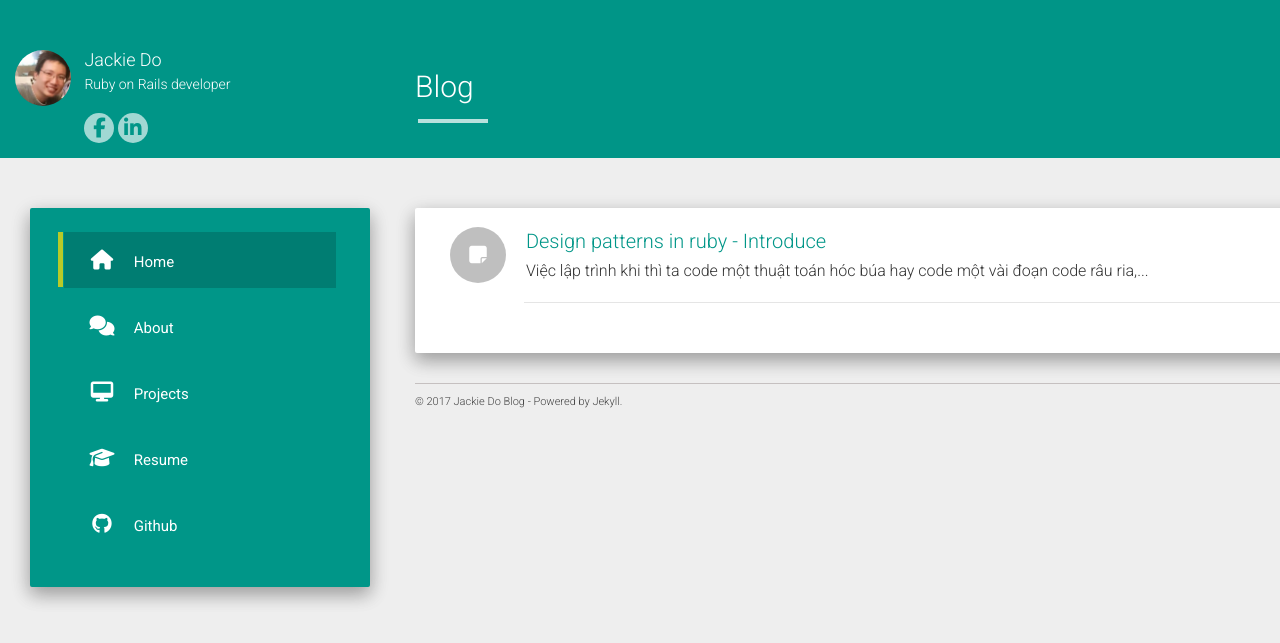
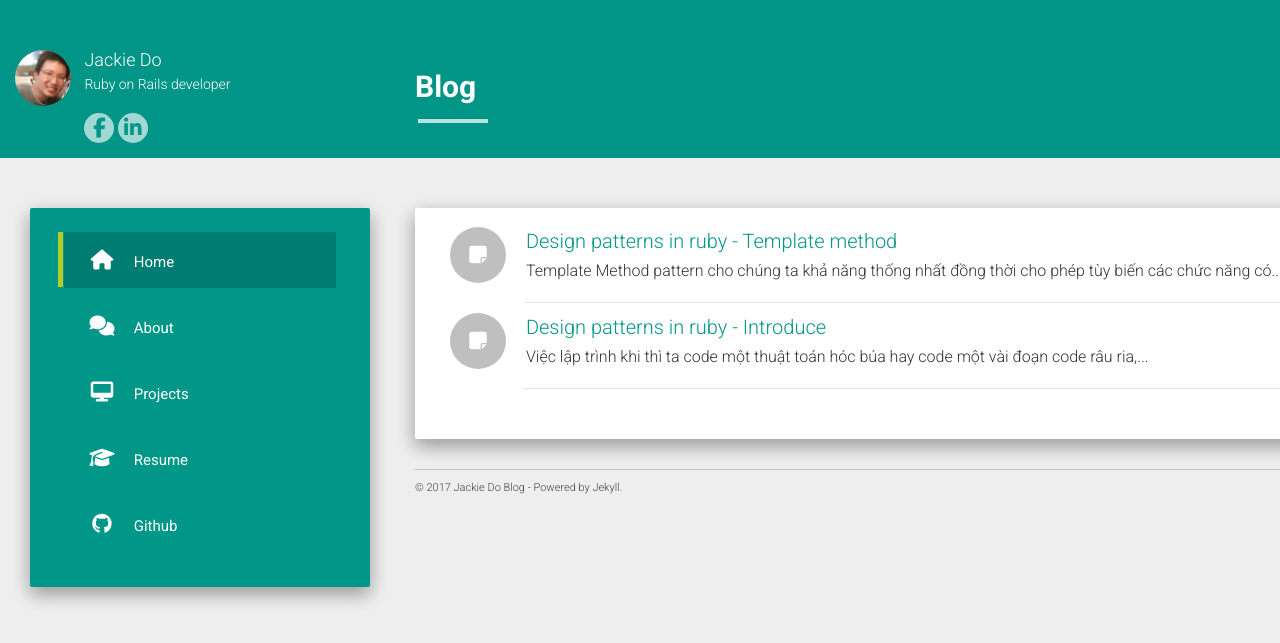
Before and after one commit to jackiedo91/jackie_do_blog, a Jekyll site: the page built from index.html, in a window 1280 px wide. Shown: the top 643 px of the page. Built offline with Jekyll 4.4.1, drawn with Linux system fonts in a browser that asks for light colours; nearby versions of some CDN libraries; the list of posts is cut into pages by our own code.

Commit message:
finish - template method design pattern - basic part

```diff
--- a/_posts/2017-11-03-design-pattern-in-ruby.md
+++ b/_posts/2017-11-03-design-pattern-in-ruby.md
@@ -19,7 +19,11 @@
 Tùy vào bài toán và hướng xử lý khác nhau mà ta áp dụng các design patterns khác nhau, dưới đây là 13 design patterns phổ biến của Ruby:
 <blockquote>
   <ol>
-    <li><a href="#" target="_blank"><b>Template Method</b></a></li>
+    <li>
+      <a href="{{ site.baseurl }}/ruby/2017/11/04/template-method-design-pattern-in-ruby.html" target="_blank">
+        <b>Template Method</b>
+      </a>
+    </li>
     <li><a href="#" target="_blank"><b>Strategy</b></a></li>
     <li><a href="#" target="_blank"><b>Observer</b></a></li>
     <li><a href="#" target="_blank"><b>Composite</b></a></li>
--- a/_posts/2017-11-04-template-method-design-pattern-in-ruby.md
+++ b/_posts/2017-11-04-template-method-design-pattern-in-ruby.md
@@ -3,17 +3,17 @@
 title: Design patterns in ruby - Template method
 date:   2017-11-04 02:00:00
 categories: ruby
-published: false
+published: true
 ---
 
-<blockquote><p><strong>Công dụng của Template Method pattern là xây dựng một abstract base class với một bộ 'khung' có sẵn từ đó các class kế thừa sẽ thống nhất và sử dụng chung khung này .</strong></p></blockquote>
+<blockquote><p><strong>Template Method pattern cho chúng ta khả năng thống nhất đồng thời cho phép tùy biến các chức năng có chung một luồng xử lý bằng cách sử dụng một abstract base class, định nghĩa cách template method với các methods khung bên trong nó nhờ đó các class kế thừa sẽ có luồng xử lý thống nhất và có thể tùy biến dựa vào các yêu cầu cụ thể.</strong></p></blockquote>
 
 <h2>Bài toán</h2>
-<p>Chúng ta có một class được dùng để xuất ra một report với định dạnh HTML. Sau một khoảng thời gian, ngoại trừ chức năng xuất repot HTML ban đầu thì bây giờ còn phát sinh thêm chức năng mới "xuất report bằng text" với đúng data input được sử dụng cho HTML report. </p>
+<p>Chúng ta có một class được dùng để xuất ra một report với định dạnh HTML. Sau một khoảng thời gian, ngoại trừ chức năng xuất repot HTML ban đầu thì bây giờ còn phát sinh thêm chức năng mới "xuất report bằng text" dùng chung data input được sử dụng cho HTML report. </p>
 
-<p>Có nhiều cách để làm được chức năng mới này: tạo một class với cấu trúc xêm xêm với HTML report class, đặt câu lệnh if/else vào class cũ để tùy chọn xuât HTML hay text ...</p>
+<p>Có nhiều cách để làm được chức năng mới này: tạo một class với cấu trúc giống giống với HTML report class, đặt câu lệnh if/else vào class cũ để tùy chọn xuât HTML hay text ...</p>
 
-<p>Theo tiêu đề của bài chúng ta sẽ refactor code lại áp dụng Template Method để tiện cho việc quản lý và cập nhật sau này, đồng thời cũng tạo ra sự thống nhất giữa các report (dùng chung input, dùng chung các methods ...)</p>
+<p>Theo chủ để của bài blog ngày hôm nay, chúng ta sẽ refactor code lại áp dụng Template Method để tiện cho việc quản lý và cập nhật sau này, đồng thời cũng tạo ra sự thống nhất giữa các report (dùng chung input, dùng chung các methods ...)</p>
 
 <blockquote>
 <h4>Report Class ban đầu (HTML report)</h4>
@@ -40,10 +40,14 @@
 
   end
 {% endhighlight %}
+</blockquote>
 
 
+<br/>
+<h3><i>[Bad Way] Hướng xử lý sử dụng điều kiện để tùy chọn xuất HTML hoặc Text</i></h3>
 
-<h4>Report Class - sử dụng if/else để tùy chọn xuất HTML or Text (cách chuối nhất)</h4>
+<blockquote>
+<h4>Report Class - thêm if/else</h4>
 
 {% highlight ruby %}
   class Report
@@ -81,11 +85,18 @@
 
   end
 {% endhighlight %}
-
 </blockquote>
 
-### "Abstract class" ban đầu
+<br/>
+<h3><i>[Good Way] Hướng xử lý áp dụng Template Method</i></h3>
 
+<blockquote>
+<p>Cấu trúc của class cơ sở ban đầu sẽ có một luồng chức năng cơ bản (business basic flow) và không nên bị thay đổi bởi các yêu cầu phát sinh sau này: xuất text, xuất PDF... </p>
+<h4><b> "Abstract base class" ban đầu:
+<br/>
+- Đây là một abstract class, không đặc tả bất cứ method nào, các method xử lý cụ thể được đặc tả bằng cách overwrite lại ở các class con.
+<br/>
+- Input Data được định nghĩa và xử lý tại đây, cách class con sẽ dùng chung input data.</b></h4>
 {% highlight ruby %}
   class Report
     def initialize
@@ -93,6 +104,7 @@
       @text = [ 'Things are going', 'really, really well.' ]
     end
 
+    # This is the template method of this base class
     def output_report
       output_start
       output_head
@@ -134,3 +146,101 @@
 
   end
 {% endhighlight %}
+
+<br/>
+<h4>HTML report version</h4>
+{% highlight ruby %}
+  class HTMLReport < Report
+
+    def output_start
+      puts('<HTML>')
+    end
+
+    def output_head
+      puts('<head>')
+      puts("  <title>#{@title}</title>")
+      puts('</head>')
+    end
+
+    def output_body_start
+      puts('<body>')
+    end
+
+    def output_line(line)
+      puts("<p>#{line}</p>")
+    end
+
+    def output_body_end
+      puts('</body>')
+    end
+
+    def output_end
+      puts('</html>')
+    end
+
+  end
+{% endhighlight %}
+
+<br/>
+<h4>Plain text report version</h4>
+{% highlight ruby %}
+  class PlainTextReport < Report
+
+    def output_start
+      # we need to set unused methods are blank to avoid raising exceptions.
+    end
+
+    def output_head
+      puts("**** #{@title} ****")
+    end
+
+    def output_body_start
+    end
+
+    def output_line(line)
+      puts(line)
+    end
+
+    def output_body_end
+    end
+
+    def output_end
+    end
+
+  end
+{% endhighlight %}
+<br/>
+<p style="text-align: center;"> ==================== Sử dụng các class mới để xuất reports ==================== </p>
+{% highlight ruby %}
+  report = HTMLReport.new
+  report.output_report
+
+  report = PlainTextReport.new
+  report.output_report
+{% endhighlight %}
+</blockquote>
+
+<br/>
+<h2>Cấu trúc - Template Method</h2>
+<img src="{{ site.baseurl }}/assets/template_method_diagram.png" alt="Template Method Diagram"/>
+
+<br/>
+<h2>Ưu nhược điểm của Template Method</h2>
+<h3><i><u>Ưu điểm</u></i></h3>
+<ul>
+<li>Đa dạng hóa và tùy biến một chức năng.</li>
+<li>Có thể cập nhật thêm mới các chức năng mới mà không ảnh hưởng cấu trúc ban đầu.</li>
+<li>Dễ dàng cho việc viết unit tests.</li>
+</ul>
+
+<h3><i><u>Nhược điểm</u></i></h3>
+<ul>
+<li>Cần phải thiết kế  tốt abstract base class ban đầu để tránh phải sửa chữa sau này.</li>
+<li>Dùng chung input data format giữa các class con.</li>
+<li>Sau khi khởi tạo một instance của một trong các class con thì method bị cố định.
+<br/>(không linh hoạt bằng Strategy Design Pattern) </li>
+</ul>
+
+
+<br/>
+<p style="text-align: center;"> ==================== Phần Chuyên Sâu ==================== </p>
--- a/static/css/projects.scss
+++ b/static/css/projects.scss
@@ -117,3 +117,13 @@
       width: 1600px;
     }
  }
+
+ /**
+  * //////////////////////////////////
+  * Custom post page
+  * //////////////////////////////////
+  */
+h2 {
+  color: #009688;
+  font-weight: bold;
+}
```
Also changed, not shown: assets/template_method_diagram.png (added).
